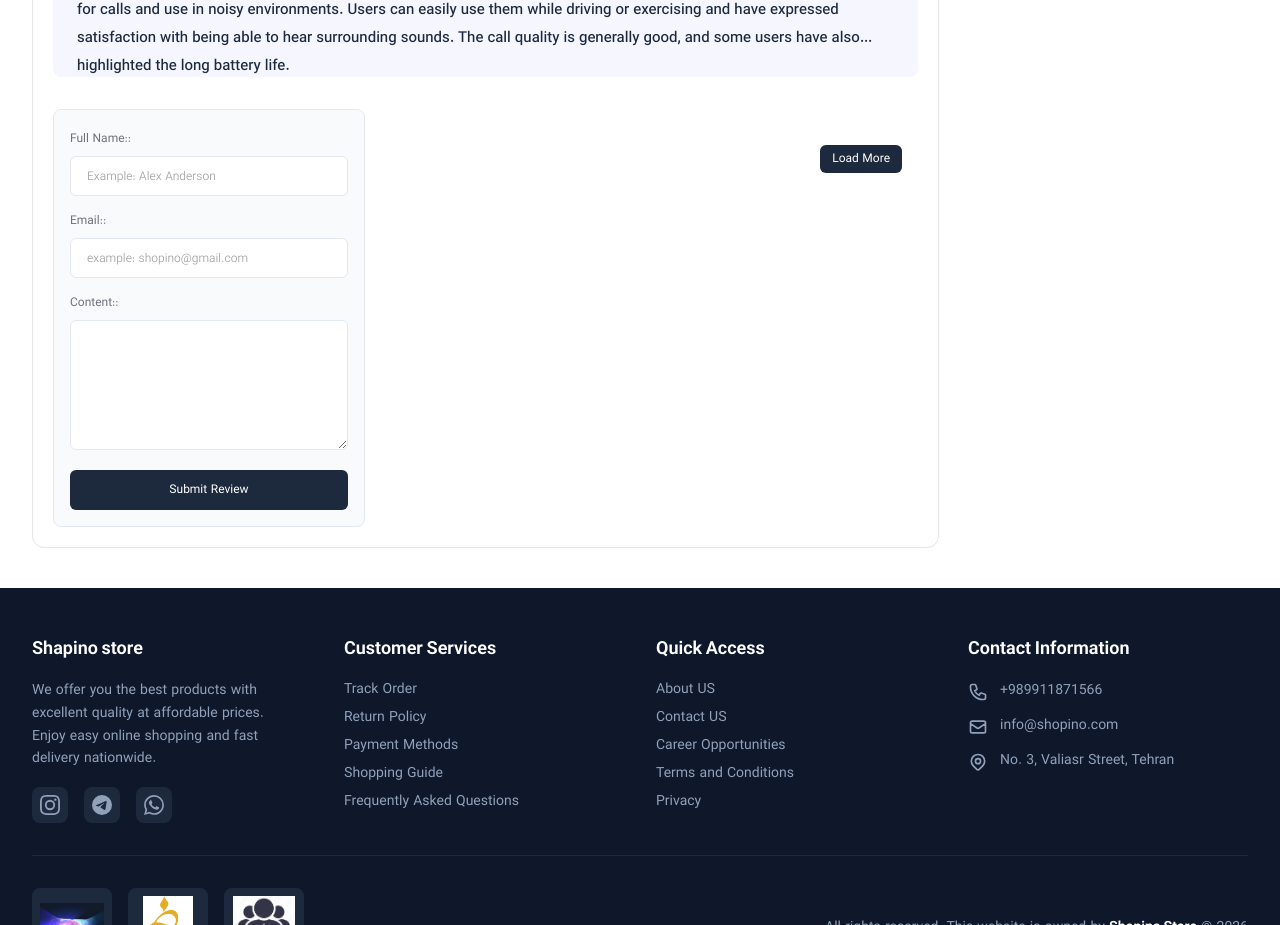
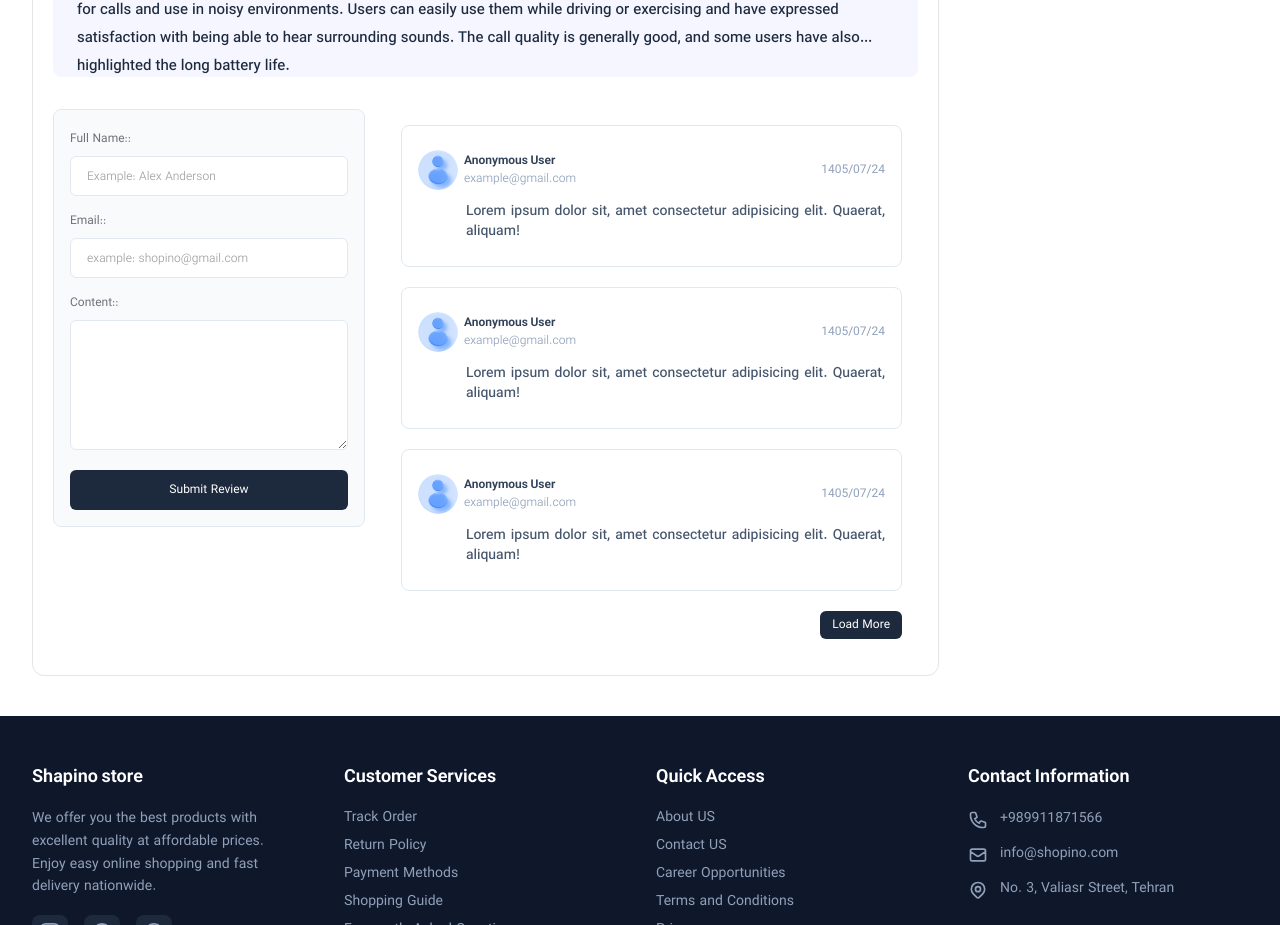
Before and after one commit to Reza-Bamoniri/Shopino, a React (Vite) app: page /product/01d5cabc-e0c5-42da-853d-7f167b16db36 in a window 1280 px wide. Shown: the part 1620-2545 px from the top of the page. Built offline with nearby package versions, Linux system fonts and the light colour scheme.

Commit message:
feat: create comment section

```diff
--- /dev/null
+++ b/src/components/common/comment/Comment.tsx
@@ -0,0 +1,18 @@
+import Message from "./Message";
+import UserProfile from "./UserProfile";
+
+
+
+const Comment = () => {
+  return (
+    <article className="p-4 space-y-3 rounded-lg border border-slate-200 py-6">
+      <div className="flex-between">
+        <UserProfile />
+        <div className="text-xs text-slate-400">1405/07/24</div>
+      </div>
+      <Message message="Lorem ipsum dolor sit, amet consectetur adipisicing elit. Quaerat, aliquam!" />
+    </article>
+  );
+};
+
+export default Comment;
--- /dev/null
+++ b/src/components/common/comment/Message.tsx
@@ -0,0 +1,13 @@
+type MessagePropType = {
+    message: string
+}
+
+const Message = ({message}: MessagePropType) => {
+  return (
+    <div className='text-sm line-clamp-4 font-medium text-slate-600 text-justify ps-12'>
+        {message}
+    </div>
+  )
+}
+
+export default Message
--- /dev/null
+++ b/src/components/common/comment/UserProfile.tsx
@@ -0,0 +1,22 @@
+import userSvg from "../../../assets/images/user-icon.png"
+
+
+const UserProfile = ({name = "Anonymous User", email = "example@gmail.com"}) => {
+  return (
+    <div className="flex-ic gap-1.5">
+      <img
+        src={userSvg}
+        className="size-10 rounded-full"
+        alt={name}
+      />
+      <div className="space-y-0.5 ">
+        <p className="text-xs text-slate-700">
+          <strong>{name}</strong>
+        </p>
+        <p className="text-xs text-slate-400 select-none font-light">{email}</p>
+      </div>
+    </div>
+  );
+};
+
+export default UserProfile;
--- a/src/components/product/Comments/ProductComments.tsx
+++ b/src/components/product/Comments/ProductComments.tsx
@@ -1,3 +1,4 @@
+import Comment from "../../common/comment/Comment"
 import AiOverview from "./AiOverview"
 import CreateComment from "./CreateComment"
 
@@ -17,11 +18,11 @@ const ProductComments = () => {
 
         <div className="col-span-5 ">
           {/* All Comments */}
-          {/* <div id="comments-content" className="pt-0! space-y-5">
-            {Array.from({ length: 3 }).map((comment) => (
-              <Comment {...comment} />
+          <div id="comments-content" className="pt-0! space-y-5">
+            {Array.from({ length: 3 }).map(() => (
+              <Comment  />
             ))}
-          </div> */}
+          </div>
 
           <div className="mt-5 flex items-center justify-end">
             <button className="px-3 py-1.5 bg-slate-800 text-xs flex-center gap-1 rounded-md text-white">
```
